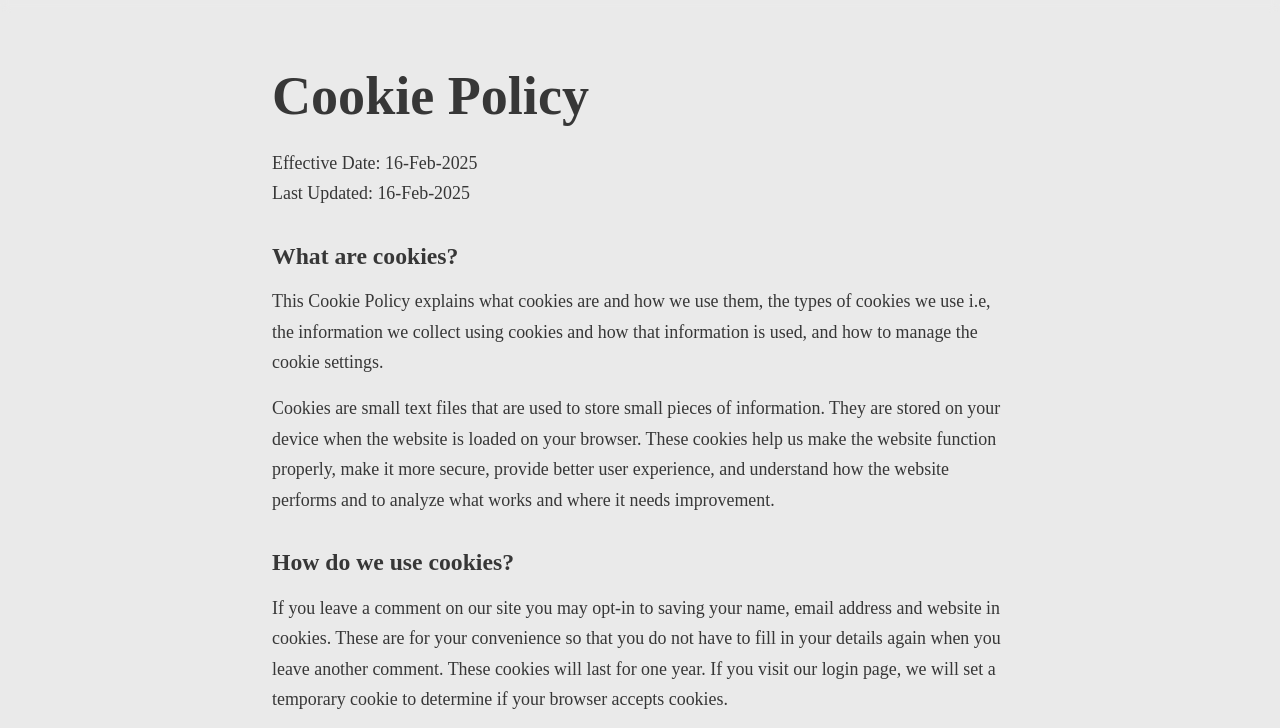
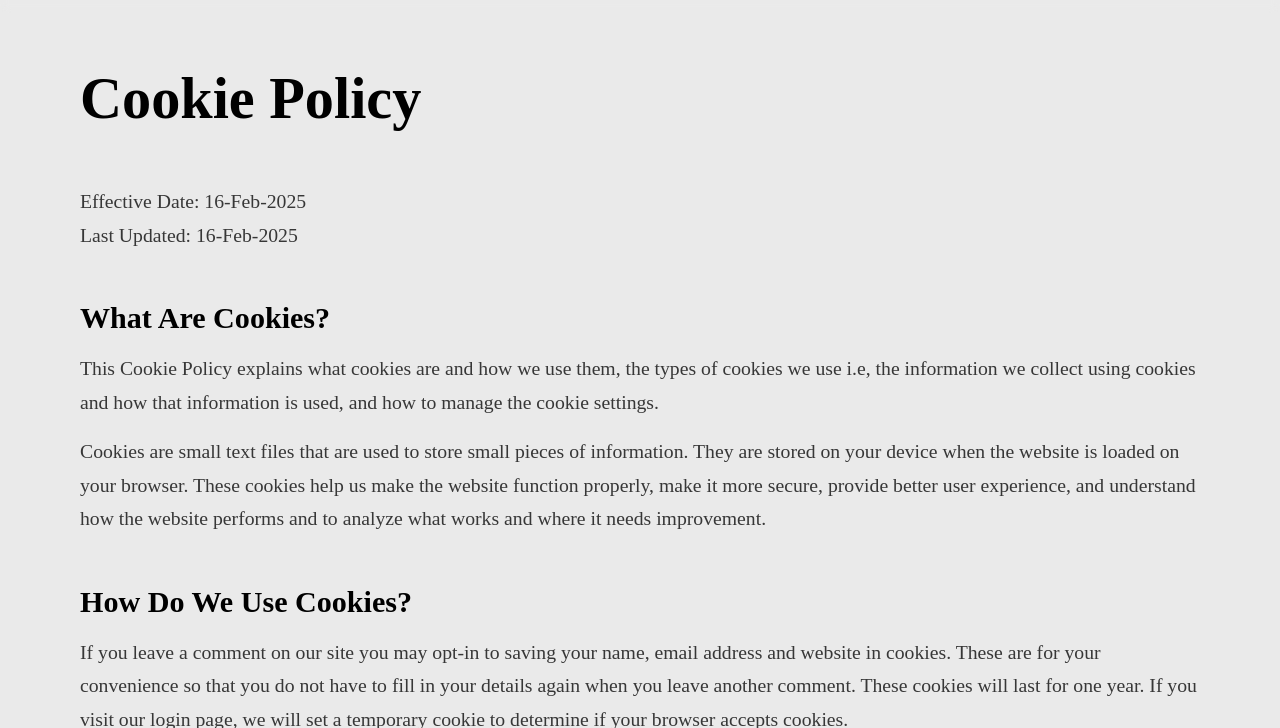
Before and after one commit to Hannah-Ogunyinka/bayagardenstudio, an Astro site: page /cookie-policy in a window 1280 px wide. Shown: the part 83-811 px from the top of the page. Built offline with nearby package versions, Linux system fonts and the light colour scheme; Astro itself is replaced by a stand-in of ours.

Commit message:
Match policy pages and Book a Meeting to the live theme
Policy pages: 1120px column, extra-bold title, large section headings.
Adds --container-policy and makes the token generator fail on
duplicate token names (two clashes so far).

Co-Authored-By: Claude Opus 5.5 <noreply@anthropic.com>
Claude-Session: https://claude.ai/code/session_01Wts3YrB7oTDSWyo8ewD1KV

```diff
--- a/design-system-source/tokens.template.css
+++ b/design-system-source/tokens.template.css
@@ -171,6 +171,7 @@
   --container-max: 81.25rem;            /* 1300px: most content */
   --container-content: 80rem;           /* 1280px: home page sections */
   --container-cards: 78.75rem;          /* 1260px: package cards */
+  --container-policy: 70rem;            /* 1120px: privacy and cookie policies */
   --container-about: 63.75rem;          /* 1020px: about page text columns */
   --container-split: 67.5rem;           /* 1080px: two-column copy on service pages */
   --container-post: 90rem;              /* 1440px: article body (the theme's content wrapper) */
--- a/src/layouts/PageLayout.astro
+++ b/src/layouts/PageLayout.astro
@@ -22,13 +22,60 @@ const { title, seoTitle, description } = Astro.props;
 </BaseLayout>
 
 <style>
+  /* Mirrors the theme's policy pages: medium padding, a 1120px column, an
+     extra-bold title, then body-size text with large section headings. */
   .page {
-    max-width: var(--measure-2xl);
+    box-sizing: content-box;
+    max-width: var(--container-policy);
     margin-inline: auto;
-    padding: var(--space-md) var(--space-md) var(--space-xl);
+    padding: var(--space-md);
+  }
+
+  h1 {
+    margin: 0 0 var(--space-md);
+    color: var(--color-black);
+    font-size: var(--text-h2-alt);
+    font-weight: var(--weight-extrabold);
+    line-height: var(--leading-snug);
   }
 
   .page :global(.prose) {
-    font-size: var(--text-ui);
+    font-family: var(--font-heading);
+    font-size: var(--text-body);
+  }
+
+  .page :global(.prose > *) {
+    margin: 0 0 var(--space-sm);
+  }
+
+  .page :global(.prose > p:first-child) {
+    margin-bottom: var(--space-md);
+  }
+
+  .page :global(.prose h2) {
+    margin-bottom: var(--space-sm);
+    color: var(--color-black);
+    font-size: var(--text-h3);
+    font-weight: var(--weight-bold);
+    line-height: var(--leading-heading);
+    text-transform: capitalize;
+  }
+
+  .page :global(.prose * + h2) {
+    margin-top: var(--space-md);
+  }
+
+  .page :global(.prose :is(ul, ol)) {
+    padding-left: 2em;
+    color: var(--color-black);
+  }
+
+  .page :global(.prose li) {
+    margin-bottom: 1em;
+  }
+
+  .page :global(.prose a) {
+    color: var(--color-text);
+    font-weight: var(--weight-semibold);
   }
 </style>
--- a/src/pages/book-a-meeting.astro
+++ b/src/pages/book-a-meeting.astro
@@ -48,13 +48,15 @@ const CAL_LINK = 'bayagardenstudio/business-chat';
 
 <style>
   .booking {
-    max-width: var(--container-m);
+    box-sizing: content-box;
+    max-width: var(--container-wide);
     margin: var(--space-xl) auto;
     padding-inline: var(--space-md);
   }
 
   h1 {
-    margin-bottom: var(--space-md);
+    margin-bottom: var(--space-sm);
+    color: var(--color-black);
     font-size: var(--text-h2);
     text-align: center;
   }
--- a/src/styles/tokens.css
+++ b/src/styles/tokens.css
@@ -201,6 +201,7 @@
   --container-max: 81.25rem;            /* 1300px: most content */
   --container-content: 80rem;           /* 1280px: home page sections */
   --container-cards: 78.75rem;          /* 1260px: package cards */
+  --container-policy: 70rem;            /* 1120px: privacy and cookie policies */
   --container-about: 63.75rem;          /* 1020px: about page text columns */
   --container-split: 67.5rem;           /* 1080px: two-column copy on service pages */
   --container-post: 90rem;              /* 1440px: article body (the theme's content wrapper) */
```
Also changed, not shown: 1 other file.
